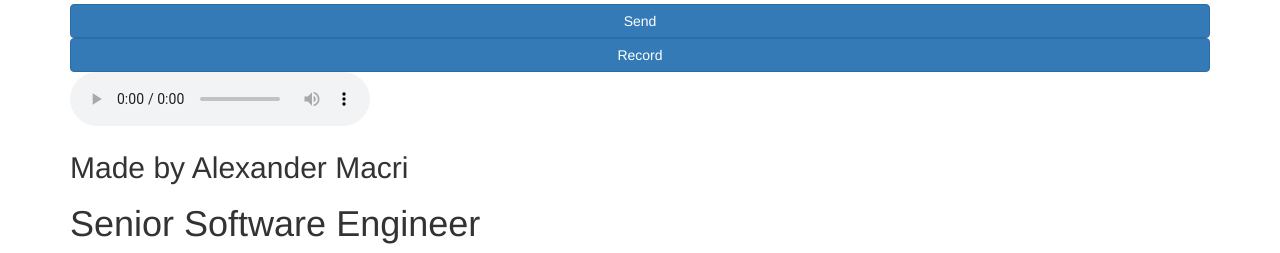
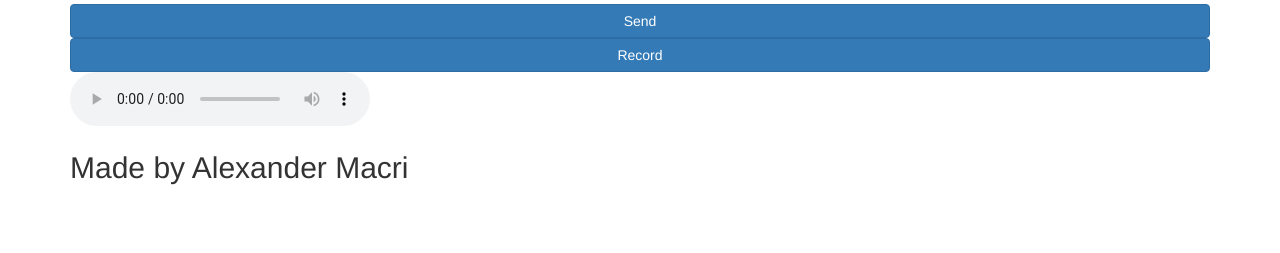
Before and after one commit to Cool-Engr/AI-Farming-Assistant, a Flask app: page / in a window 1280 px wide. Shown: the part 620-873 px from the top of the page. After the commit the page ends 805 px from the top, so only its background shows below. Run offline with Flask 3, Linux system fonts and the light colour scheme; some libraries are stand-ins or nearby versions.

Commit message:
index.html update

```diff
--- a/templates/index.html
+++ b/templates/index.html
@@ -56,7 +56,6 @@
         <footer class="footer">
             <div class="footer-links">
                 <h2> Made by Alexander Macri</h2>
-                <h1> Senior Software Engineer</h1>
             </div>
         </footer>
     </div>
```
